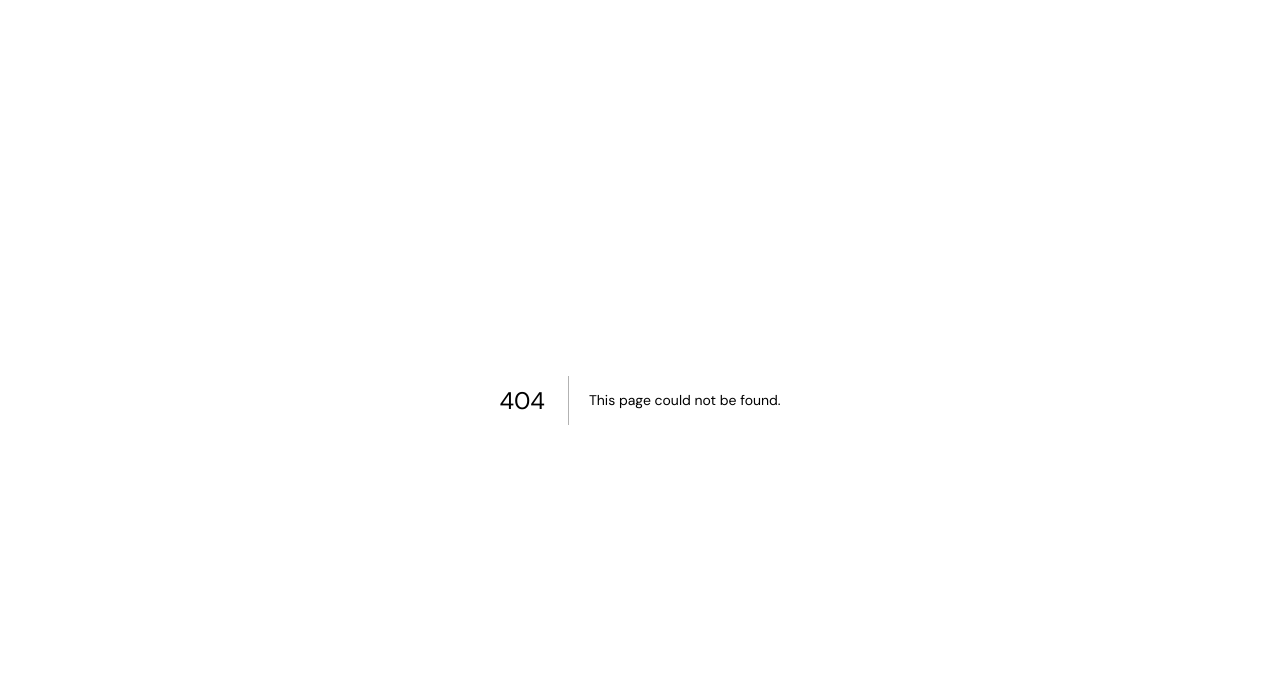
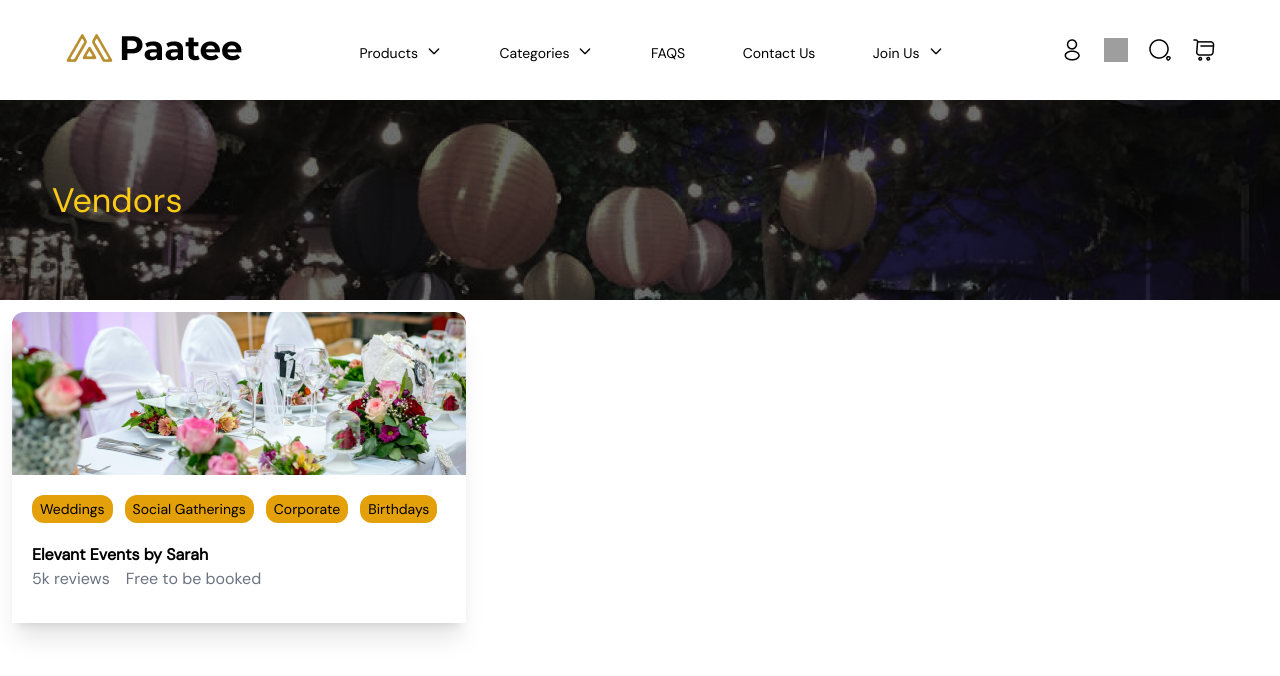
Before and after one commit to PaateeNg/paatee, a Next.js app: page /vendors in a window 1280 px wide. Before the commit this address had no page. Shown: the top 676 px of the page. Built offline with nearby package versions, Linux system fonts and the light colour scheme; grey boxes are pictures that could not be loaded.

Commit message:
vendor and Planner pages

```diff
--- a/src/app/contact/page.tsx
+++ b/src/app/contact/page.tsx
@@ -2,6 +2,10 @@ import NavBar from "@/components/NavBar/DesktopNavBar";
 
 export default function Contact(){
     return(
-        <NavBar/>
+        <>
+
+            <NavBar/>
+            <h1>Welcome</h1>
+        </>
     )
 }
--- /dev/null
+++ b/src/app/party-planners/page.tsx
@@ -0,0 +1,21 @@
+import NavBar from '@/components/NavBar/DesktopNavBar'
+import PlannerCard from '@/components/PlannerCard/PlannerCard'
+import VPBanner from '@/components/VPBanner/VPBanner'
+import React from 'react'
+
+const PartyPlanners = () => {
+
+  // let page = {
+  //   "vendor",
+  //   "partyPlanner"
+  // }
+  return (
+    <>
+        <NavBar/>
+        <VPBanner />
+        <PlannerCard/>
+    </>
+  )
+}
+
+export default PartyPlanners
--- /dev/null
+++ b/src/app/vendors/page.tsx
@@ -0,0 +1,17 @@
+import NavBar from '@/components/NavBar/DesktopNavBar'
+import PlannerCard from '@/components/PlannerCard/PlannerCard'
+import VendorBanner from '@/components/VPBanner/VPBanner'
+import React from 'react'
+
+const Vendors = () => {
+  return (
+    <>
+        <NavBar/>
+        <VendorBanner/>
+        <PlannerCard />
+
+    </>
+  )
+}
+
+export default Vendors
--- /dev/null
+++ b/src/components/VPBanner/VPBanner.tsx
@@ -0,0 +1,26 @@
+import { url } from "inspector";
+import Image from "next/image";
+import React, { useState } from "react";
+
+const VPBanner = () => {
+    const vendor = true;
+
+
+	return (
+		<>
+			<div className="w-full h-[200px] relative">
+				<div className="w-full h-full items-center md:ps-[52px] flex px-[10px] z-20 absolute">
+					<span className="text-yellow-300 text-[34px]">{vendor? "Vendors" : "Party Planners"}</span>
+				</div>
+				<Image
+					src="/assets/img/planner-banner.png"
+					alt=""
+					fill
+					className="absolute  object-cover -z-20"
+				/>
+			</div>
+		</>
+	);
+};
+
+export default VPBanner;
```
Also changed, not shown: public/assets/img/drinks.png (added), public/assets/img/planner-banner.png (added).
